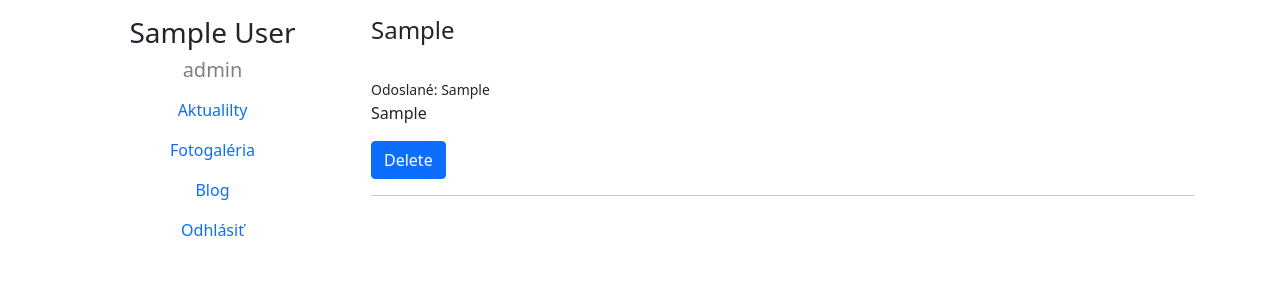
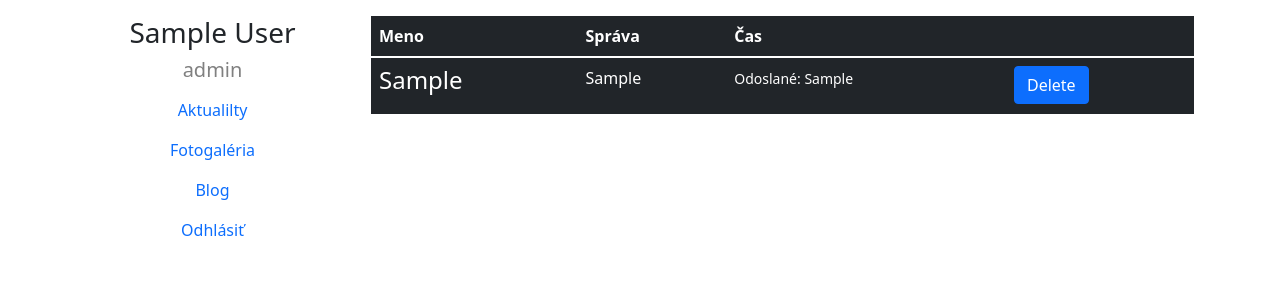
Before and after one commit to petersinal/TIR, a PHP site: page /TIR/admin/theme/forum in a window 1280 px wide. Shown: the part 56-356 px from the top of the page. Run offline with PHP 8.4, Linux system fonts and the light colour scheme; the visitor is signed in with stand-in values (Sample User, id 1); tables that the repository leaves empty or names only in its code hold one stand-in row (values such as "Sample post").

Commit message:
Added table to admin blog

```diff
--- a/TIR/admin/theme/forum/index.php
+++ b/TIR/admin/theme/forum/index.php
@@ -36,17 +36,32 @@
     $sql = "SELECT meno, prispevok, cas FROM prispevky";
     $result = $conn->query($sql);
 
+    echo '<table class="table table-dark">
+    <thead>
+      <tr>
+        <th scope="col">Meno</th>
+        <th scope="col">Správa</th>
+        <th scope="col">Čas</th>
+        <th scope="col"></th>
+      </tr>
+    </thead>
+    <tbody>
+    ';
     while($row = $result->fetch_assoc()) {
-        echo "<h4> " . $row["meno"]. "</h4><br>";
-        echo "<small>Odoslané: ". $row["cas"]."</small> <br>";
-        echo "<p>" . $row["prispevok"]. "</p>";
-        echo '<button type="button" data-bs-moje="'.$row["prispevok"].'" class="btn btn-primary" data-bs-toggle="modal" data-bs-target="#myModal">
+      echo '<tr>';
+        echo "<td><h4> " . $row["meno"]. "</h4></td>";
+        echo "<td><p>" . $row["prispevok"]. "</p></td>";
+        echo "<td><small>Odoslané: ". $row["cas"]."</small></td>";
+        echo '<td><button type="button" data-bs-moje="'.$row["prispevok"].'" class="btn btn-primary" data-bs-toggle="modal" data-bs-target="#myModal">
         Delete
-      </button>
-      <hr>';
+      </button></th>
+      '; echo '
+      </tr>
+    ';
     }
-
     ?>
+    </tbody>
+  </table>
     <div id="myModal" class="modal">
     <div class="modal-dialog" role="document">
     <div class="modal-content">
```
